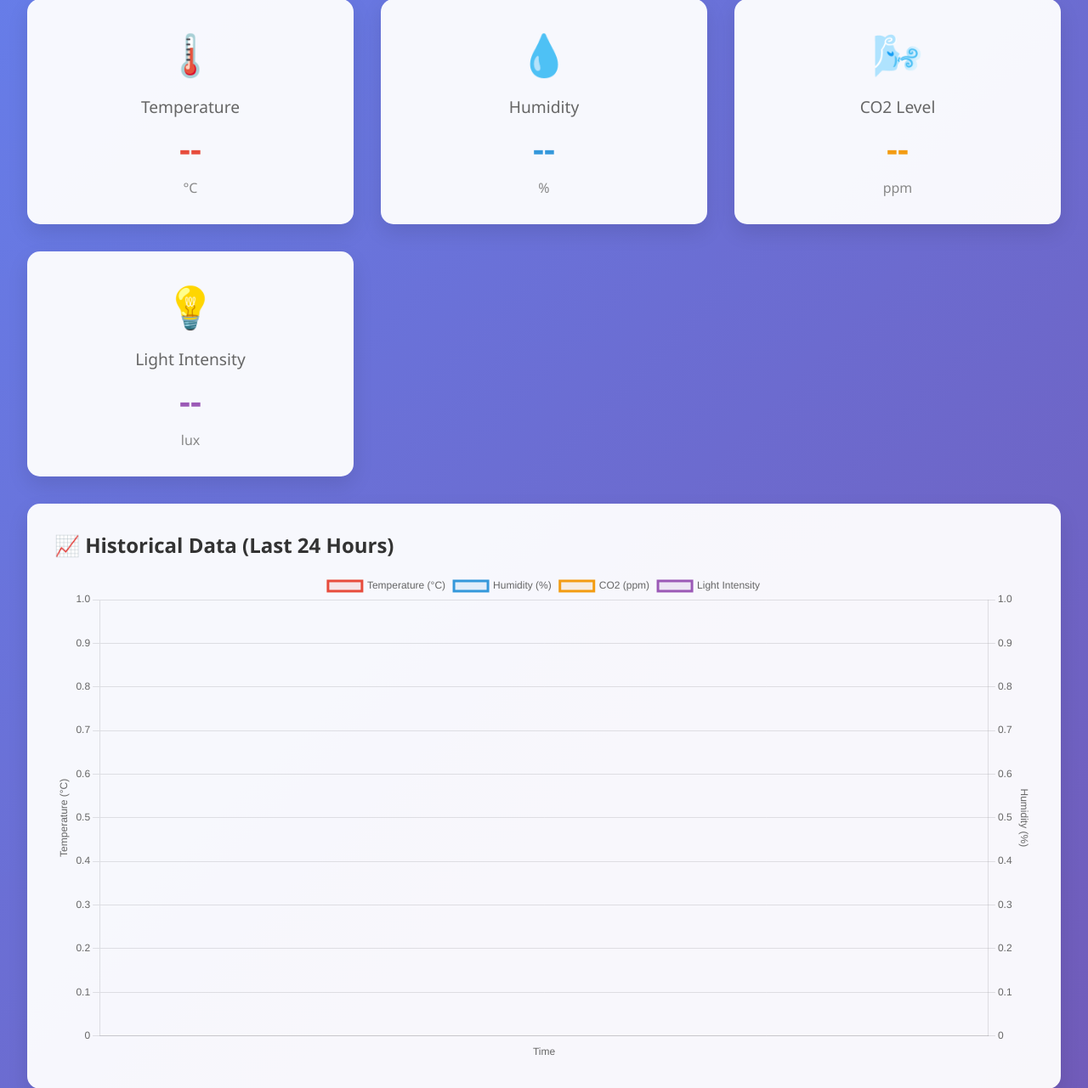
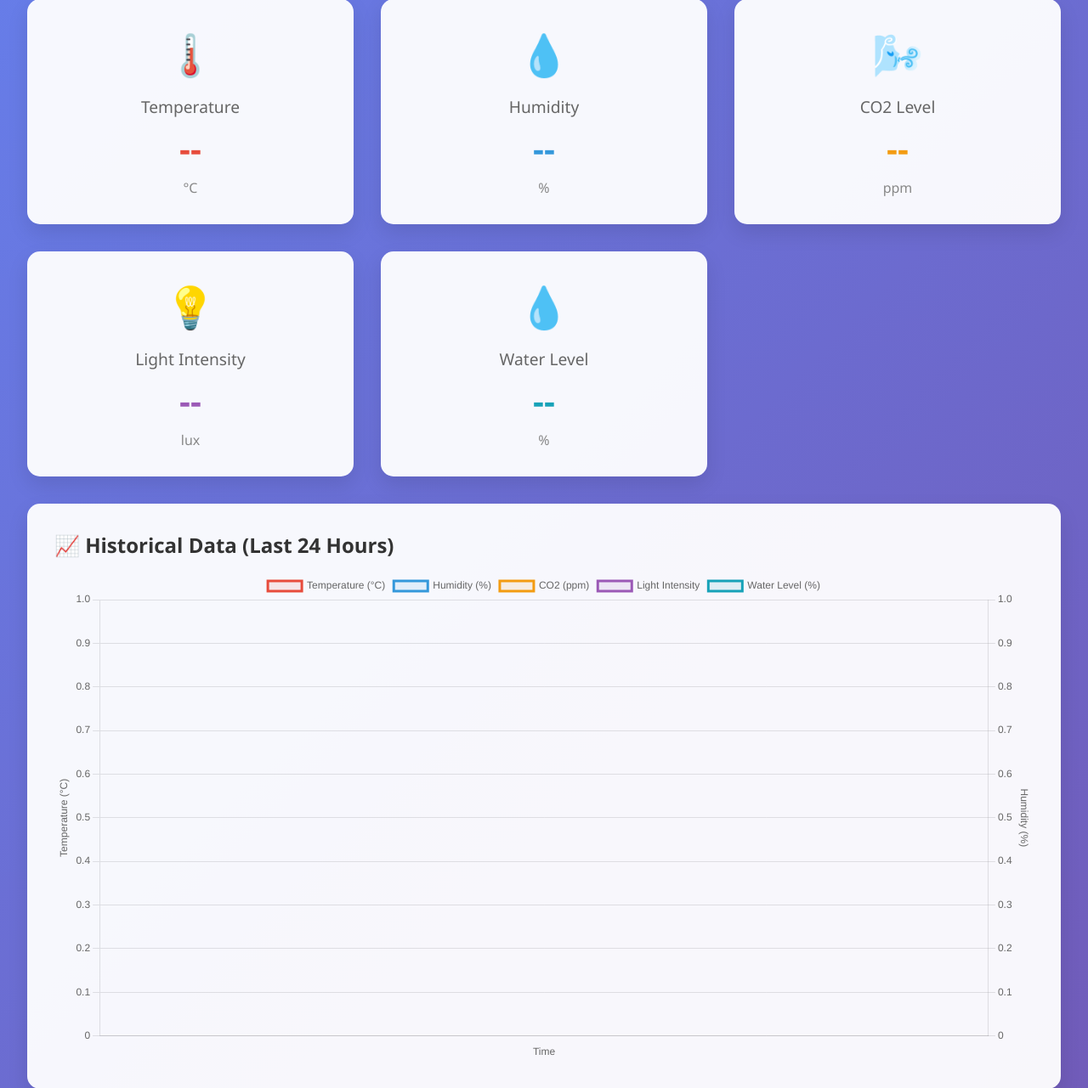
Before and after one commit to cedurikeu/Mushroom-Cultivation, a Flask app: page / in a window 1280 px wide. Shown: the part 104-1385 px from the top of the page at 85% size. Run offline with Flask 3, Linux system fonts and the light colour scheme; the visitor is signed in with stand-in values (Sample User, id 1); data comes from the database, SQL or seed files in the repository; data that the repository does not hold is empty; some libraries are stand-ins or nearby versions.

Commit message:
Add water level sensor, replace DHT22 with SCD41, update monitoring
Co-authored-by: cedrikturla1 <cedrikturla1@gmail.com>

```diff
--- a/app.py
+++ b/app.py
@@ -17,12 +17,13 @@ import math
 # Import GPIO and sensor libraries
 try:
     import RPi.GPIO as GPIO
-    import adafruit_dht
+    import adafruit_scd4x
     import board
     import digitalio
     import busio
     import adafruit_mcp3xxx.mcp3008 as MCP
     from adafruit_mcp3xxx.analog_in import AnalogIn
+    import time
     GPIO_AVAILABLE = True
 except ImportError:
     print("⚠️ GPIO libraries not available - running in simulation mode")
@@ -118,6 +119,7 @@ class DatabaseService:
                     humidity REAL,
                     co2 INTEGER,
                     light_intensity INTEGER,
+                    water_level REAL,
                     mushroom_phase TEXT,
                     mushroom_status TEXT,
                     timestamp TEXT,
@@ -154,14 +156,15 @@ class DatabaseService:
             try:
                 cursor = self.sqlite_conn.cursor()
                 cursor.execute('''
-                    INSERT INTO readings (device_id, temperature, humidity, co2, light_intensity, mushroom_phase, mushroom_status, timestamp, server_timestamp)
-                    VALUES (?, ?, ?, ?, ?, ?, ?, ?, ?)
+                    INSERT INTO readings (device_id, temperature, humidity, co2, light_intensity, water_level, mushroom_phase, mushroom_status, timestamp, server_timestamp)
+                    VALUES (?, ?, ?, ?, ?, ?, ?, ?, ?, ?)
                 ''', (
                     data['device_id'],
                     data['temperature'],
                     data['humidity'],
                     data.get('co2', 400),
                     data.get('light_intensity', 0),
+                    data.get('water_level', 50.0),
                     data.get('mushroom_phase', 'fruiting'),
                     data.get('mushroom_status', 'unknown'),
                     data['timestamp'],
@@ -384,6 +387,7 @@ class SensorService:
             'humidity': 0,
             'co2': 400,
             'light_intensity': 0,
+            'water_level': 50.0,
             'timestamp': datetime.utcnow().isoformat(),
             'device_id': DEVICE_ID,
             'mushroom_phase': CURRENT_PHASE,
@@ -396,10 +400,12 @@ class SensorService:
     def setup_sensors(self):
         """Initialize sensors"""
         try:
-            # DHT22 temperature/humidity sensor
-            self.dht = adafruit_dht.DHT22(getattr(board, f'D{GPIO_CONFIG["DHT22_PIN"]}'))
+            # I2C setup for SCD41 sensor
+            i2c = busio.I2C(board.SCL, board.SDA)
+            self.scd41 = adafruit_scd4x.SCD4X(i2c)
+            self.scd41.start_periodic_measurement()
 
-            # SPI setup for MCP3008 ADC
+            # SPI setup for MCP3008 ADC (for light sensor)
             spi = busio.SPI(clock=getattr(board, f'D{GPIO_CONFIG["SPI_CLK"]}'),
                           MISO=getattr(board, f'D{GPIO_CONFIG["SPI_MISO"]}'),
                           MOSI=getattr(board, f'D{GPIO_CONFIG["SPI_MOSI"]}'))
@@ -407,27 +413,94 @@ class SensorService:
 
             self.mcp = MCP.MCP3008(spi, cs)
             self.light_sensor = AnalogIn(self.mcp, MCP.P0)  # Channel 0 for light
-            self.co2_sensor = AnalogIn(self.mcp, MCP.P1)    # Channel 1 for CO2
+
+            # Setup ultrasonic sensor pins
+            GPIO.setup(GPIO_CONFIG['ULTRASONIC_TRIG_PIN'], GPIO.OUT)
+            GPIO.setup(GPIO_CONFIG['ULTRASONIC_ECHO_PIN'], GPIO.IN)
 
             print("✅ Sensors initialized successfully")
+            print("  - SCD41 (Temperature, Humidity, CO2)")
+            print("  - Light sensor via MCP3008")
+            print("  - Ultrasonic water level sensor")
         except Exception as e:
             print(f"❌ Sensor setup error: {e}")
-            self.dht = None
+            self.scd41 = None
             self.mcp = None
+
+    def read_ultrasonic_distance(self):
+        """Read distance from ultrasonic sensor in cm"""
+        try:
+            # Send trigger pulse
+            GPIO.output(GPIO_CONFIG['ULTRASONIC_TRIG_PIN'], GPIO.HIGH)
+            time.sleep(0.00001)  # 10 microseconds
+            GPIO.output(GPIO_CONFIG['ULTRASONIC_TRIG_PIN'], GPIO.LOW)
+
+            # Wait for echo
+            pulse_start = time.time()
+            pulse_end = time.time()
+
+            # Wait for echo to go HIGH
+            timeout = time.time() + 0.1  # 100ms timeout
+            while GPIO.input(GPIO_CONFIG['ULTRASONIC_ECHO_PIN']) == 0:
+                pulse_start = time.time()
+                if time.time() > timeout:
+                    return None
+
+            # Wait for echo to go LOW
+            timeout = time.time() + 0.1  # 100ms timeout
+            while GPIO.input(GPIO_CONFIG['ULTRASONIC_ECHO_PIN']) == 1:
+                pulse_end = time.time()
+                if time.time() > timeout:
+                    return None
+
+            # Calculate distance
+            pulse_duration = pulse_end - pulse_start
+            distance = pulse_duration * 17150  # Speed of sound = 34300 cm/s, divide by 2
+
+            return round(distance, 2)
+        except Exception as e:
+            print(f"❌ Ultrasonic sensor error: {e}")
+            return None
+
+    def calculate_water_level_percentage(self, distance_cm):
+        """Convert ultrasonic distance to water level percentage"""
+        if distance_cm is None:
+            return 50.0  # Default value if sensor fails
+
+        reservoir_config = SENSOR_CONFIG['reservoir_config']
+        sensor_height = reservoir_config['sensor_height_cm']
+        max_depth = reservoir_config['max_depth_cm']
+        min_depth = reservoir_config['min_depth_cm']
+
+        # Calculate water depth
+        water_depth = sensor_height - distance_cm
+
+        # Clamp to valid range
+        water_depth = max(0, min(max_depth, water_depth))
+
+        # Convert to percentage (0% = empty, 100% = full)
+        if water_depth <= min_depth:
+            return 0.0
+        else:
+            percentage = ((water_depth - min_depth) / (max_depth - min_depth)) * 100
+            return round(percentage, 1)
 
     def read_real_sensors(self):
         """Read data from actual GPIO sensors"""
         data = self.current_data.copy()
 
         try:
-            # Read DHT22 (temperature & humidity)
-            if hasattr(self, 'dht') and self.dht:
-                temp = self.dht.temperature
-                humidity = self.dht.humidity
+            # Read SCD41 (temperature, humidity, CO2)
+            if hasattr(self, 'scd41') and self.scd41:
+                if self.scd41.data_ready:
+                    temp = self.scd41.temperature
+                    humidity = self.scd41.relative_humidity
+                    co2 = self.scd41.CO2
 
-                if temp is not None and humidity is not None:
-                    data['temperature'] = round(temp + SENSOR_CONFIG['calibration_offsets']['temperature'], 1)
-                    data['humidity'] = round(humidity + SENSOR_CONFIG['calibration_offsets']['humidity'], 1)
+                    if temp is not None and humidity is not None and co2 is not None:
+                        data['temperature'] = round(temp + SENSOR_CONFIG['calibration_offsets']['temperature'], 1)
+                        data['humidity'] = round(humidity + SENSOR_CONFIG['calibration_offsets']['humidity'], 1)
+                        data['co2'] = int(co2 + SENSOR_CONFIG['calibration_offsets']['co2'])
 
             # Read light sensor (photoresistor via ADC)
             if hasattr(self, 'light_sensor') and self.light_sensor:
@@ -436,12 +509,10 @@ class SensorService:
                 light_intensity = int((light_voltage / 3.3) * 1000)
                 data['light_intensity'] = light_intensity + SENSOR_CONFIG['calibration_offsets']['light_intensity']
 
-            # Read CO2 sensor (MQ-135 or similar via ADC)
-            if hasattr(self, 'co2_sensor') and self.co2_sensor:
-                co2_voltage = self.co2_sensor.voltage
-                # Convert voltage to CO2 ppm (simplified conversion)
-                co2_ppm = int(400 + (co2_voltage / 3.3) * 1000)
-                data['co2'] = co2_ppm + SENSOR_CONFIG['calibration_offsets']['co2']
+            # Read water level via ultrasonic sensor
+            distance = self.read_ultrasonic_distance()
+            water_level = self.calculate_water_level_percentage(distance)
+            data['water_level'] = water_level + SENSOR_CONFIG['calibration_offsets']['water_level']
 
         except Exception as e:
             print(f"❌ Sensor reading error: {e}")
@@ -482,14 +553,26 @@ class SensorService:
             light_variation = random.uniform(-20, 20)
         light_intensity = max(0, light_base + light_variation)
 
+        # Water level simulation (decreases over time when fogger is active)
+        water_level_base = 75  # Start with 75% water level
+        # Simulate water consumption (decreases when fogger is active)
+        if hasattr(gpio_control, 'fogger_active') and gpio_control.fogger_active:
+            water_consumption = random.uniform(0.5, 1.5)  # Faster consumption when fogger active
+        else:
+            water_consumption = random.uniform(0.1, 0.3)  # Slow evaporation
+
+        # Add some randomness but keep it realistic
+        water_level = max(10, min(100, water_level_base + random.uniform(-10, 5) - (self.simulation_time / 3600) * water_consumption))
+
         # Determine mushroom status based on conditions
-        mushroom_status = self.determine_mushroom_status(temperature, humidity, co2, light_intensity)
+        mushroom_status = self.determine_mushroom_status(temperature, humidity, co2, light_intensity, water_level)
 
         self.current_data = {
             'temperature': round(temperature, 1),
             'humidity': round(humidity, 1),
             'co2': int(co2),
             'light_intensity': int(light_intensity),
+            'water_level': round(water_level, 1),
             'timestamp': datetime.utcnow().isoformat(),
             'device_id': DEVICE_ID,
             'mushroom_phase': CURRENT_PHASE,
@@ -498,7 +581,7 @@ class SensorService:
 
         return self.current_data
 
-    def determine_mushroom_status(self, temp, humidity, co2, light):
+    def determine_mushroom_status(self, temp, humidity, co2, light, water_level):
         """Determine mushroom health status based on environmental conditions"""
         phase_config = GROWTH_PHASES.get(CURRENT_PHASE, GROWTH_PHASES['fruiting'])
 
@@ -516,8 +599,13 @@ class SensorService:
             issues.append('co2')
         if phase_config['light_needed'] and light < 200:
             issues.append('light')
+        if water_level < 20:
+            issues.append('water_level')
 
-        if not issues:
+        # Prioritize critical water level
+        if water_level < 10:
+            return 'critical'
+        elif not issues:
             return 'optimal'
         elif len(issues) == 1:
             return 'good'
@@ -698,7 +786,7 @@ def sensor_monitor():
             # Log current values
             status_emoji = {'optimal': '🟢', 'good': '🟡', 'warning': '🟠', 'critical': '🔴'}
             emoji = status_emoji.get(sensor_data['mushroom_status'], '⚪')
-            print(f"📊 {emoji} T: {sensor_data['temperature']}°C, H: {sensor_data['humidity']}%, CO2: {sensor_data['co2']}ppm, Light: {sensor_data['light_intensity']}, Status: {sensor_data['mushroom_status']}")
+            print(f"📊 {emoji} T: {sensor_data['temperature']}°C, H: {sensor_data['humidity']}%, CO2: {sensor_data['co2']}ppm, Light: {sensor_data['light_intensity']}, Water: {sensor_data['water_level']}%, Status: {sensor_data['mushroom_status']}")
 
             time.sleep(SENSOR_READ_INTERVAL)
 
@@ -712,10 +800,17 @@ def auto_control_environment(sensor_data):
         phase_config = GROWTH_PHASES.get(CURRENT_PHASE, GROWTH_PHASES['fruiting'])
         temp = sensor_data['temperature']
         humidity = sensor_data['humidity']
+        water_level = sensor_data.get('water_level', 50.0)
 
-        # Auto-fogger control based on humidity
+        # Check water level first - disable fogger if water is too low
+        if water_level < 15:
+            if gpio_control.fogger_active:
+                gpio_control.control_fogger(False)
+                print("🚨 Low water level detected - Fogger disabled!")
+
+        # Auto-fogger control based on humidity (only if water level is sufficient)
         humidity_min, humidity_max = phase_config['humidity_range']
-        if humidity < humidity_min - 5 and not gpio_control.fogger_active:
+        if (humidity < humidity_min - 5 and not gpio_control.fogger_active and water_level > 20):
             gpio_control.control_fogger(True, MUSHROOM_CONFIG['control_settings']['fogger_duration'])
 
         # Auto-fan control based on humidity (too high)
--- a/requirements.txt
+++ b/requirements.txt
@@ -6,9 +6,10 @@ python-dotenv==1.0.0
 python-socketio==5.8.0
 eventlet==0.33.3
 RPi.GPIO==0.7.1
-adafruit-circuitpython-dht==3.7.9
+adafruit-circuitpython-scd4x==1.3.8
 w1thermsensor==2.0.0
 board==1.0
 digitalio==3.3.4
+busio==1.0
 adafruit-circuitpython-mcp3xxx==1.4.14
 webbrowser
--- a/templates/dashboard.html
+++ b/templates/dashboard.html
@@ -125,6 +125,7 @@
         .humidity .sensor-value { color: #3498db; }
         .co2 .sensor-value { color: #f39c12; }
         .light .sensor-value { color: #9b59b6; }
+        .water .sensor-value { color: #17a2b8; }
 
         .mushroom-status {
             background: rgba(255, 255, 255, 0.95);
@@ -318,6 +319,13 @@
                 <div class="sensor-value" id="light-value">--</div>
                 <div class="sensor-unit">lux</div>
             </div>
+
+            <div class="sensor-card water">
+                <div class="sensor-icon">💧</div>
+                <div class="sensor-title">Water Level</div>
+                <div class="sensor-value" id="water-value">--</div>
+                <div class="sensor-unit">%</div>
+            </div>
         </div>
 
         <!-- Chart -->
@@ -369,13 +377,14 @@
                         <th>Humidity (%)</th>
                         <th>CO2 (ppm)</th>
                         <th>Light</th>
+                        <th>Water (%)</th>
                         <th>Status</th>
                         <th>Phase</th>
                     </tr>
                 </thead>
                 <tbody id="readings-table">
                     <tr>
-                        <td colspan="7" class="loading">Loading recent readings...</td>
+                        <td colspan="8" class="loading">Loading recent readings...</td>
                     </tr>
                 </tbody>
             </table>
@@ -436,6 +445,14 @@
                             backgroundColor: 'rgba(155, 89, 182, 0.1)',
                             tension: 0.4,
                             yAxisID: 'y3'
+                        },
+                        {
+                            label: 'Water Level (%)',
+                            data: [],
+                            borderColor: '#17a2b8',
+                            backgroundColor: 'rgba(23, 162, 184, 0.1)',
+                            tension: 0.4,
+                            yAxisID: 'y4'
                         }
                     ]
                 },
@@ -483,6 +500,11 @@
                             type: 'linear',
                             display: false,
                             position: 'right',
+                        },
+                        y4: {
+                            type: 'linear',
+                            display: false,
+                            position: 'right',
                         }
                     }
                 }
@@ -495,7 +517,23 @@
             document.getElementById('humidity-value').textContent = data.humidity || '--';
             document.getElementById('co2-value').textContent = data.co2 || '--';
             document.getElementById('light-value').textContent = data.light_intensity || '--';
+            document.getElementById('water-value').textContent = data.water_level || '--';
             document.getElementById('last-updated').textContent = new Date().toLocaleString();
+
+            // Update water level styling based on level
+            const waterCard = document.querySelector('.sensor-card.water');
+            const waterLevel = parseFloat(data.water_level) || 0;
+
+            if (waterLevel < 15) {
+                waterCard.style.borderLeft = '5px solid #e74c3c';  // Red for critical
+                waterCard.style.backgroundColor = 'rgba(231, 76, 60, 0.1)';
+            } else if (waterLevel < 30) {
+                waterCard.style.borderLeft = '5px solid #f39c12';  // Orange for warning
+                waterCard.style.backgroundColor = 'rgba(243, 156, 18, 0.1)';
+            } else {
+                waterCard.style.borderLeft = '5px solid #27ae60';  // Green for good
+                waterCard.style.backgroundColor = 'rgba(255, 255, 255, 0.95)';
+            }
 
             // Update mushroom status
             if (data.mushroom_status) {
@@ -564,6 +602,7 @@
             chart.data.datasets[1].data.push(data.humidity);
             chart.data.datasets[2].data.push(data.co2);
             chart.data.datasets[3].data.push(data.light_intensity || 0);
+            chart.data.datasets[4].data.push(data.water_level || 50);
 
             // Keep only last 20 points for real-time view
             if (chart.data.labels.length > 20) {
@@ -572,6 +611,7 @@
                 chart.data.datasets[1].data.shift();
                 chart.data.datasets[2].data.shift();
                 chart.data.datasets[3].data.shift();
+                chart.data.datasets[4].data.shift();
             }
 
             chart.update('none');
@@ -591,12 +631,14 @@
                     const humidity = data.slice(-20).map(reading => reading.humidity);
                     const co2 = data.slice(-20).map(reading => reading.co2 || 400);
                     const light = data.slice(-20).map(reading => reading.light_intensity || 0);
+                    const water = data.slice(-20).map(reading => reading.water_level || 50);
 
                     chart.data.labels = labels;
                     chart.data.datasets[0].data = temps;
                     chart.data.datasets[1].data = humidity;
                     chart.data.datasets[2].data = co2;
                     chart.data.datasets[3].data = light;
+                    chart.data.datasets[4].data = water;
                     chart.update();
                 })
                 .catch(error => console.error('Error loading historical data:', error));
@@ -611,7 +653,7 @@
                     tbody.innerHTML = '';
 
                     if (data.length === 0) {
-                        tbody.innerHTML = '<tr><td colspan="7" class="loading">No recent readings available</td></tr>';
+                        tbody.innerHTML = '<tr><td colspan="8" class="loading">No recent readings available</td></tr>';
                         return;
                     }
 
@@ -626,6 +668,7 @@
                             <td>${reading.humidity}%</td>
                             <td>${reading.co2 || 'N/A'} ppm</td>
                             <td>${reading.light_intensity || 'N/A'}</td>
+                            <td>${reading.water_level || 'N/A'}%</td>
                             <td>${reading.mushroom_status || 'Unknown'}</td>
                             <td>${reading.mushroom_phase || 'Unknown'}</td>
                         `;
@@ -635,7 +678,7 @@
                 .catch(error => {
                     console.error('Error loading recent readings:', error);
                     document.getElementById('readings-table').innerHTML =
-                        '<tr><td colspan="7" class="loading">Error loading readings</td></tr>';
+                        '<tr><td colspan="8" class="loading">Error loading readings</td></tr>';
                 });
         }
 
```
Also changed, not shown: config.py (+16 -5 lines).
